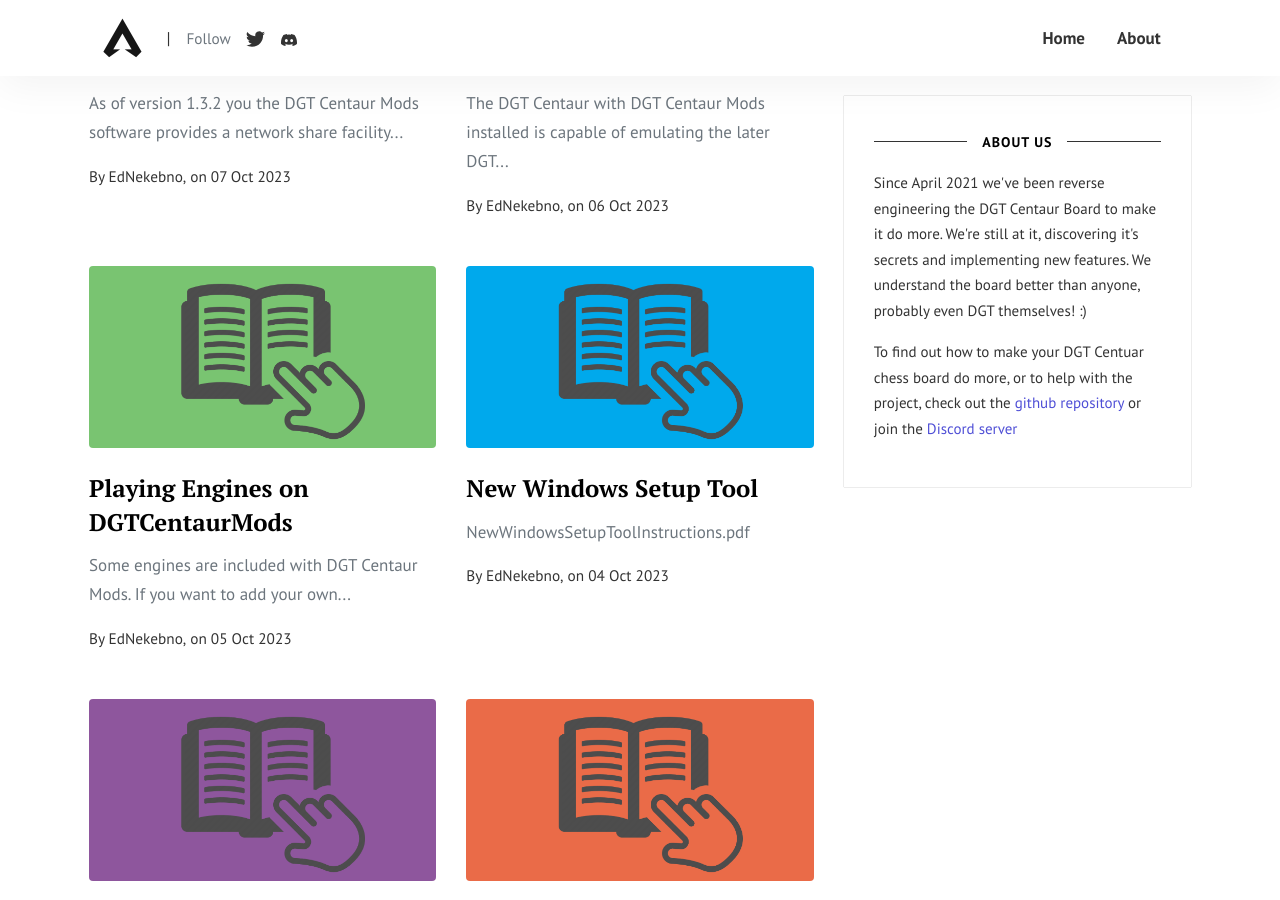
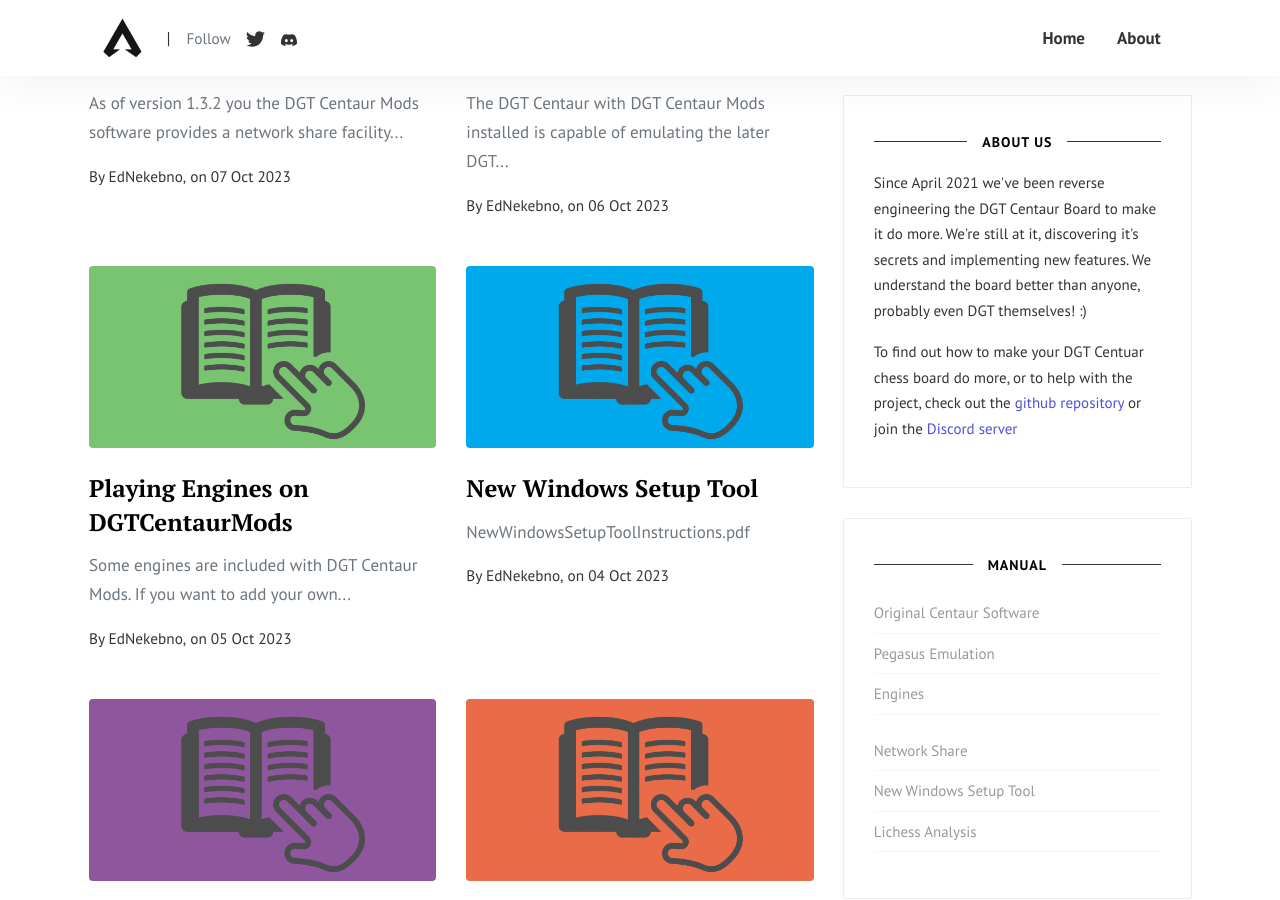
Before and after one commit to DGTCentaurMods/dgtcentaurmods.github.io, a Jekyll site: the page built from index.html, in a window 1280 px wide and 900 px high, scrolled down 933 px. Built offline with Jekyll 4.4.1, drawn with Linux system fonts in a browser that asks for light colours; the list of posts is cut into pages by our own code.

Commit message:
Update sidebar.html

```diff
--- a/_includes/sidebar.html
+++ b/_includes/sidebar.html
@@ -4,4 +4,17 @@
         <p>Since April 2021 we've been reverse engineering the DGT Centaur Board to make it do more. We're still at it, discovering it's secrets and implementing new features. We understand the board better than anyone, probably even DGT themselves! :)</p>
         <p>To find out how to make your DGT Centuar chess board do more, or to help with the project, check out the <a href='https://github.com/EdNekebno/DGTCentaurMods' style='color:#4f4fd6;'>github repository</a> or join the <a href='https://discord.gg/zqgUGK2x49' style='color:#4f4fd6'>Discord server</a></p>
     </div>
+    <div class="sidebar-section sidebar-manual">
+        <h5><span>Manual</span></h5>
+        <ul>
+            <li><a href="/playing-against-original-centaur-software/">Original Centaur Software</a></li>
+            <li><a href="/pegasus-emulation/">Pegasus Emulation</a></li>
+            <li><a href="/engine-play/">Engines</a></li>
+        </ul>
+        <ul>
+            <li><a href="/network-share/">Network Share</a></li>
+            <li><a href="/new-windows-setup-tool/">New Windows Setup Tool</a></li>
+            <li><a href="/lichess-analysis-with-tampermonkey/">Lichess Analysis</a></li>
+        </ul>
+    </div>
 </div>
```
